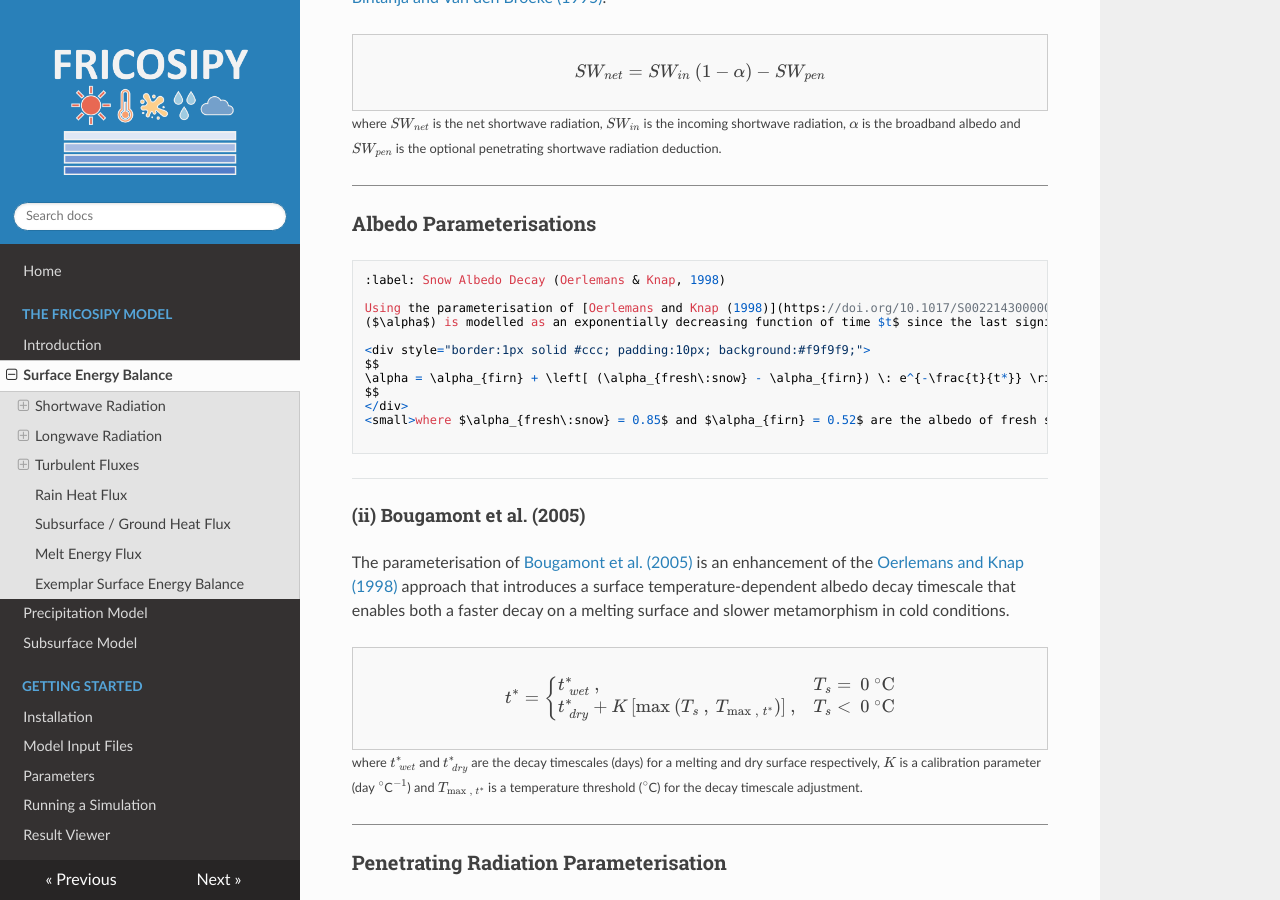
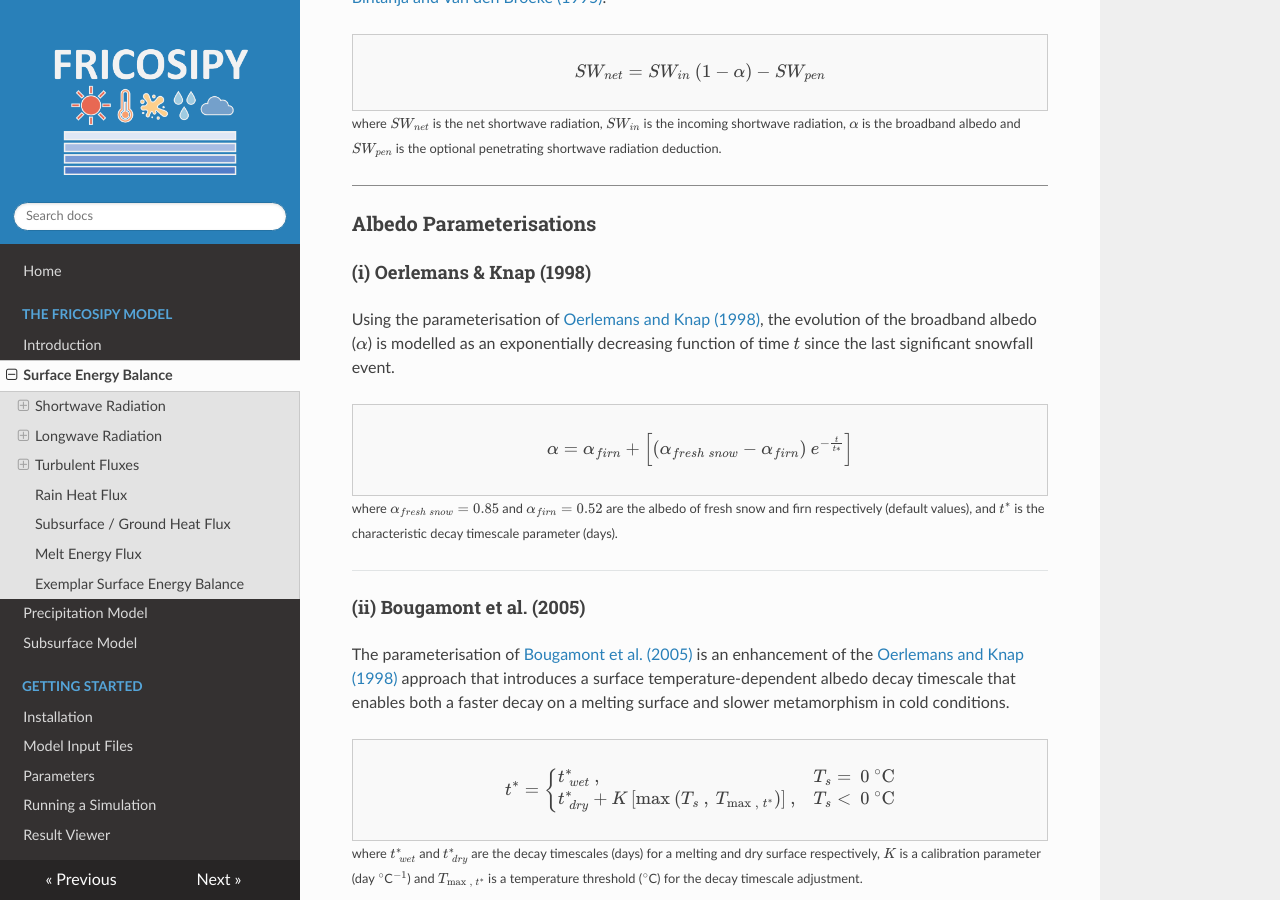
Before and after one commit to MarcusGastaldello/FRICOSIPY, an MkDocs documentation site: the page built from docs/surface_energy_balance.md, in a window 1280 px wide and 900 px high, scrolled down 2326 px. Built offline with MkDocs 1.6.1, drawn with Linux system fonts in a browser that asks for light colours; nearby versions of some CDN libraries.

Commit message:
Update surface_energy_balance.md

````diff
--- a/docs/surface_energy_balance.md
+++ b/docs/surface_energy_balance.md
@@ -86,8 +86,7 @@ $$
 
 ### Albedo Parameterisations
 
-```{toggle}
-:label: Snow Albedo Decay (Oerlemans & Knap, 1998)
+#### (i) Oerlemans & Knap (1998)
 
 Using the parameterisation of [Oerlemans and Knap (1998)](https://doi.org/10.1017/S0022143000002574), the evolution of the broadband albedo <br>
 ($\alpha$) is modelled as an exponentially decreasing function of time $t$ since the last significant snowfall event.
@@ -99,7 +98,6 @@ $$
 </div>
 <small>where $\alpha_{fresh\:snow} = 0.85$ and $\alpha_{firn} = 0.52$ are the albedo of fresh snow and firn respectively (default values), and $t^*$ is the characteristic decay timescale parameter (days).</small>
 
-```
 
 ---
 
````
